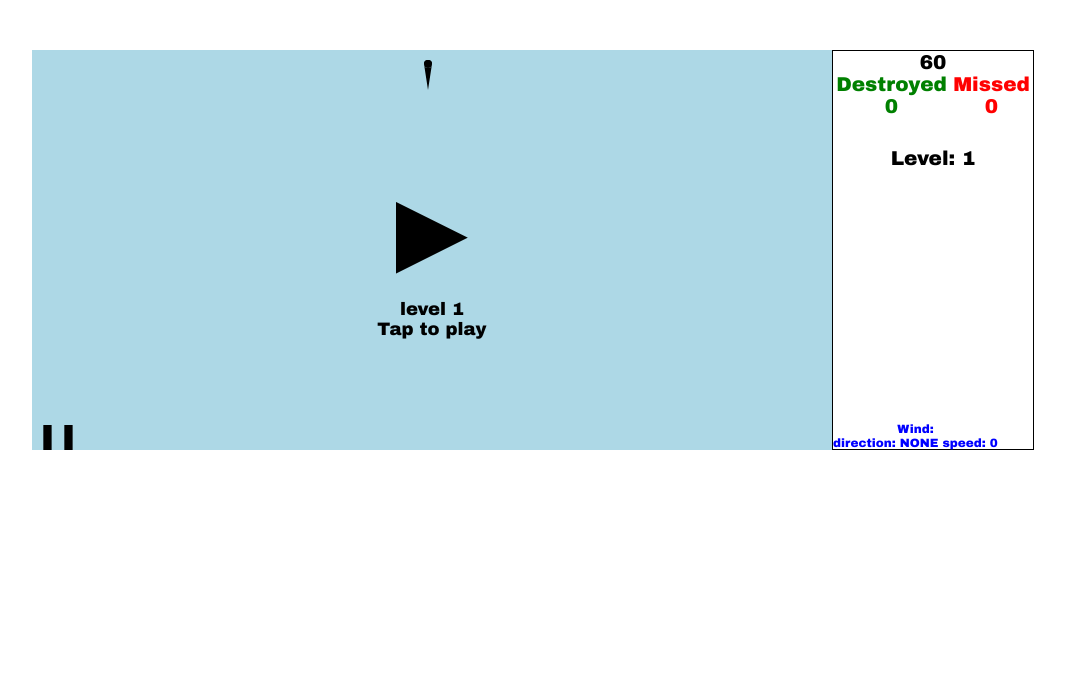
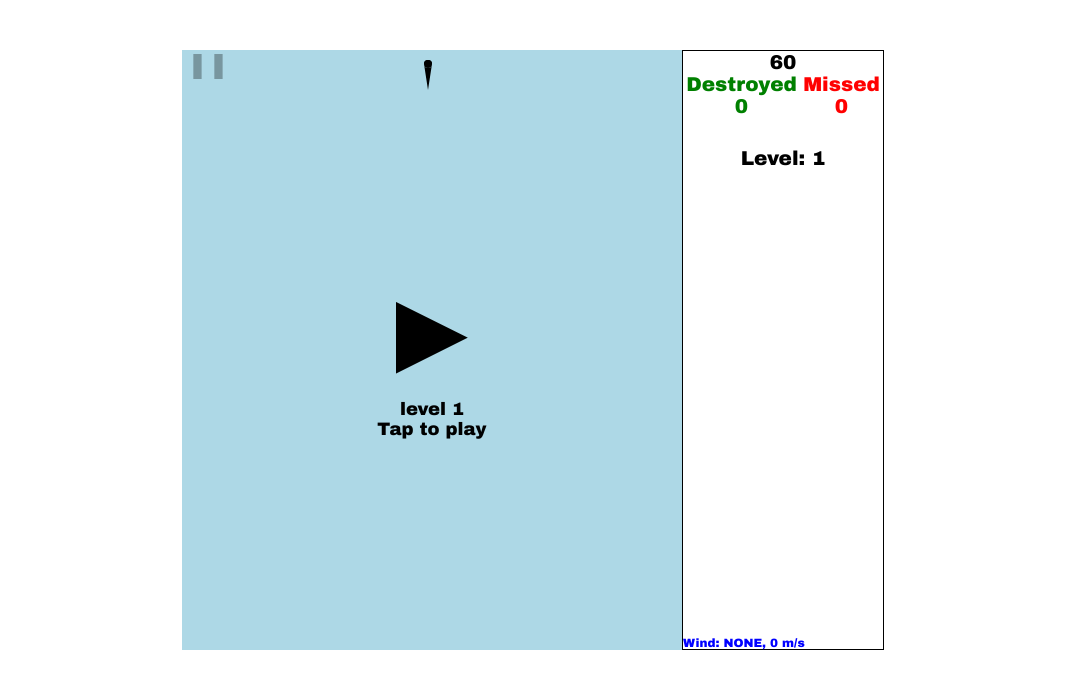
Before and after one commit to a413x/balloons, a website with bundled scripts: page public/index.html in a window 1280 px wide. Shown: the whole page, without its empty margins (107-1172 px from the left). Built offline with nearby package versions, Linux system fonts and the light colour scheme.

Commit message:
Adjust styles

```diff
--- a/public/index.css
+++ b/public/index.css
@@ -17,8 +17,8 @@
 }
 .canvas-container{
   position: relative;
-  width: 800px;
-  height: 400px;
+  width: 500px;
+  height: 600px;
 }
 .play-btn{
   position: absolute;
@@ -30,6 +30,8 @@
   justify-content: center;
   align-items: center;
   font-size: 18px;
+  cursor: pointer;
+  user-select: none;
 }
 .play-btn .play-btn-btn{
   font-size: 120px;
@@ -37,9 +39,12 @@
 .level-result{display: flex; flex-flow: column;}
 .pause-btn-btn{
   position: absolute;
-  bottom: 0;
+  top: 0;
   left: 5px;
   font-size: 25px;
+  opacity: .3;
+  cursor: pointer;
+  user-select: none;
 }
 .pause-btn-msg{
   display: none;
--- a/public/index.html
+++ b/public/index.html
@@ -18,7 +18,7 @@
           <div class = "pause-btn-btn">❚❚</div>
           <div class = "pause-btn-msg">Paused</div>
         </div>
-        <canvas id = "canvas" width = "800" height = "400"></canvas>
+        <canvas id = "canvas" width = "500" height = "600"></canvas>
       </div>
       <div class = "game-interface">
         <div class = "timer">60</div>
@@ -37,10 +37,8 @@
         </div>
         <div class = "wind-info">
           Wind:
-          <div>
-            direction: <span class = "wind-dir">NONE</span>
-            speed: <span class = "wind-pow">0</span>
-          </div>
+          <span class = "wind-dir">NONE</span>,
+          <span class = "wind-pow">0</span> m/s
         </div>
       </div>
     </div>
```
